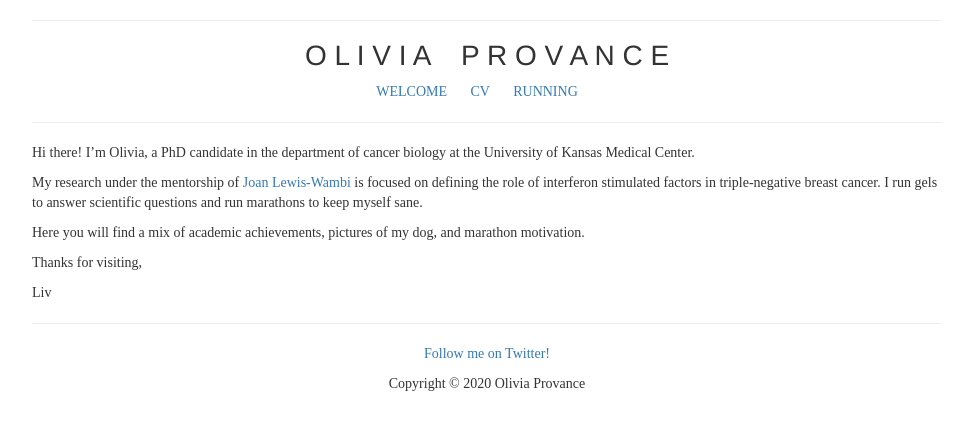
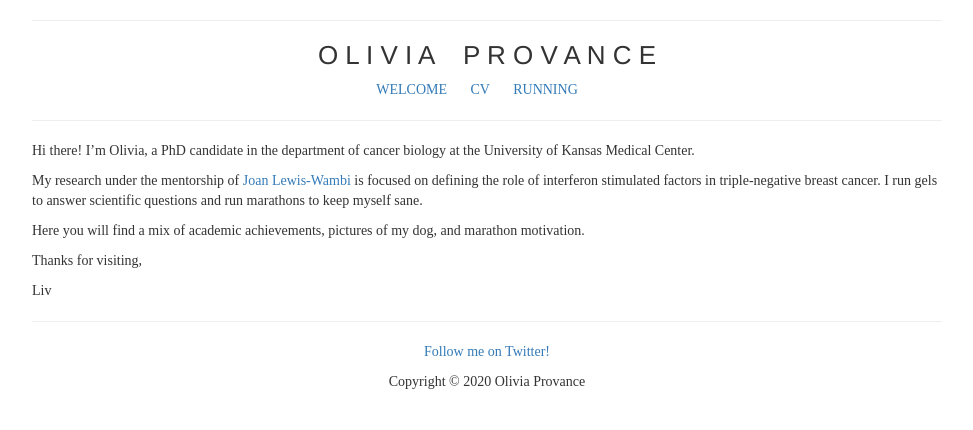
Before and after one commit to livprovance/oliviaprovance.github.io, a Jekyll site: the page index.html, which Jekyll copies as it is, in a window 1280 px wide. Shown: the top 430 px of the page, without its empty margins (153-1126 px from the left). Built offline with Jekyll 4.4.1, drawn with Linux system fonts in a browser that asks for light colours.

Commit message:
Update index.html

```diff
--- a/index.html
+++ b/index.html
@@ -228,10 +228,10 @@ if (window.hljs) {
 
 <style type="text/css">
 h1 {
-  font-size: 24px;
+  font-size: 26px;
 }
 h1.title {
-  font-size: 28px;
+  font-size: 26px;
 }
 h2 {
   font-size: 30px;
```
